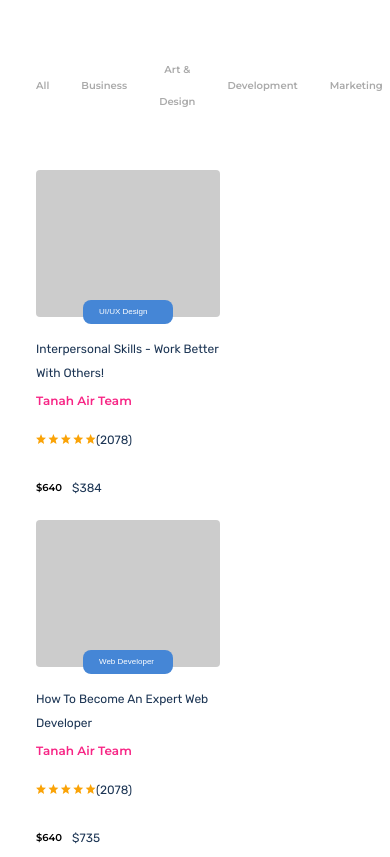
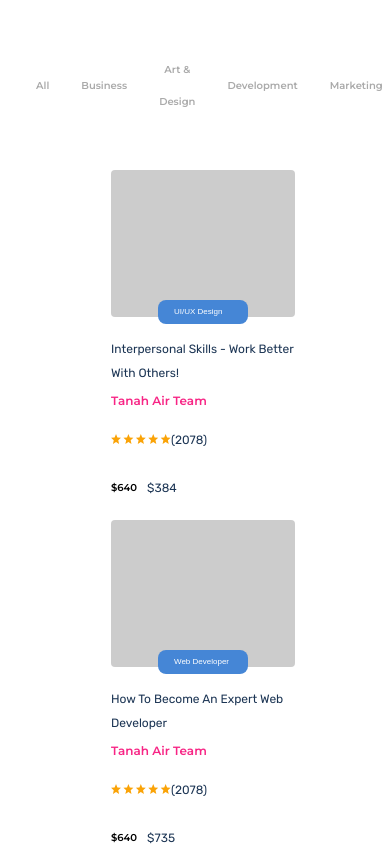
Before and after one commit to Alish1660/exam-3, a plain HTML site: page index.html in a window 390 px wide. Shown: the part 1360-2217 px from the top of the page. Drawn offline with Linux system fonts and the light colour scheme.

Commit message:
ozgarish

```diff
--- a/scss/style.scss
+++ b/scss/style.scss
@@ -1679,9 +1679,9 @@ footer {
 }
 
 @media (max-width: 458px) {
-  .trend_box {
-    display: flex !important;
-    align-items: center;
+  .trend_cards {
     margin: 0 auto;
-  }
-}
+    display: flex;
+    column-gap: 100px !important;
+  }
+}
```
Also changed, not shown: scss/style.css, 1 other file.
